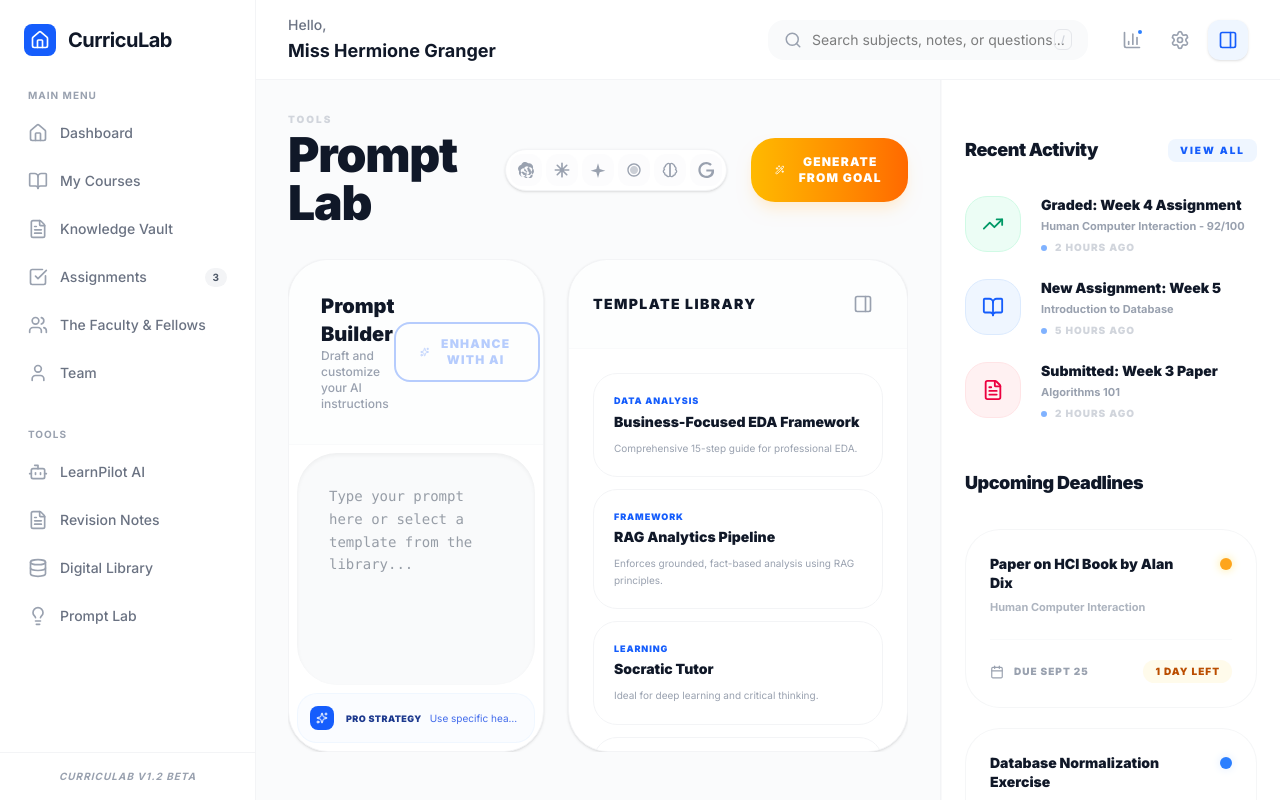
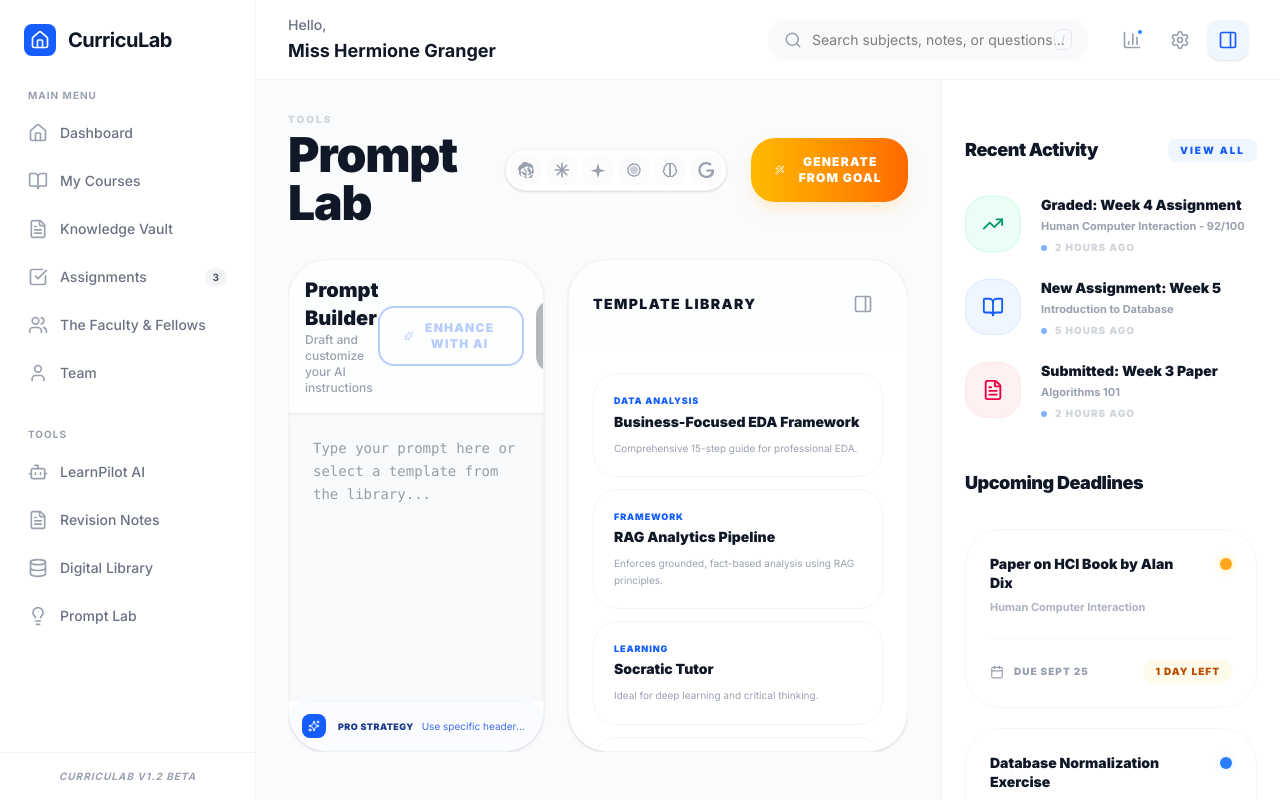
Before and after one commit to Harry-0402/CurricuLab, a Next.js app: page /tools/prompts in a window 1280 px wide. Built offline with nearby package versions, Linux system fonts and the light colour scheme.

Commit message:
style: aggressively reduce prompt builder padding

```diff
--- a/components/web/PromptLabContent.tsx
+++ b/components/web/PromptLabContent.tsx
@@ -168,7 +168,7 @@ export function PromptLabContent() {
                 <div className="flex gap-6 h-full min-h-0 overflow-hidden">
                     {/* Left: Prompt Builder */}
                     <div className="flex-1 min-w-0 bg-white rounded-[40px] border border-gray-100 shadow-sm flex flex-col overflow-hidden">
-                        <div className="p-8 border-b border-gray-50 flex items-center justify-between bg-gray-50/30">
+                        <div className="p-4 border-b border-gray-50 flex items-center justify-between bg-gray-50/30">
                             <div>
                                 <h2 className="text-xl font-black text-gray-900">Prompt Builder</h2>
                                 <p className="text-xs text-gray-400 font-medium">Draft and customize your AI instructions</p>
@@ -199,12 +199,12 @@ export function PromptLabContent() {
                             </div>
                         </div>
 
-                        <div className="p-2 flex-1 flex flex-col gap-2 overflow-hidden">
+                        <div className="p-0 flex-1 flex flex-col gap-0 overflow-hidden">
                             <textarea
                                 value={builderText}
                                 onChange={(e) => setBuilderText(e.target.value)}
                                 placeholder="Type your prompt here or select a template from the library..."
-                                className="flex-1 w-full p-8 bg-gray-50 rounded-[40px] border-none focus:ring-2 focus:ring-blue-500/20 outline-none font-mono text-sm resize-none leading-relaxed text-gray-700 shadow-inner"
+                                className="flex-1 w-full p-6 bg-gray-50 rounded-none border-none focus:ring-0 outline-none font-mono text-sm resize-none leading-relaxed text-gray-700 shadow-inner"
                             />
 
                             <div className="flex items-center gap-3 p-3 bg-blue-50/30 rounded-[20px] border border-blue-100/30">
```
